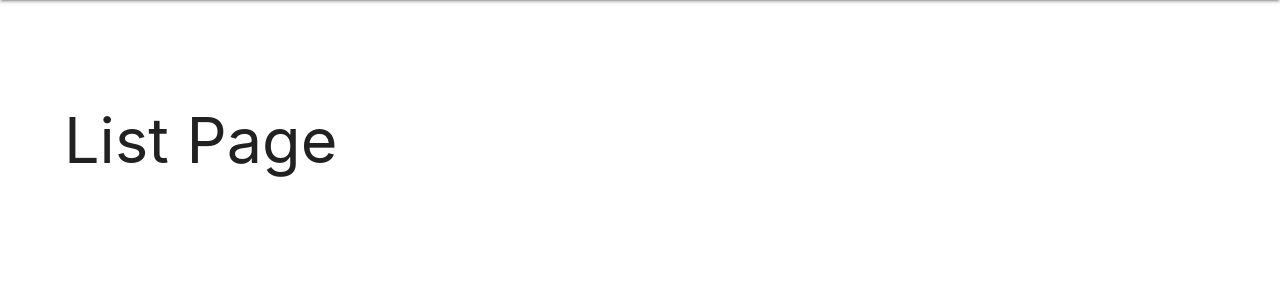
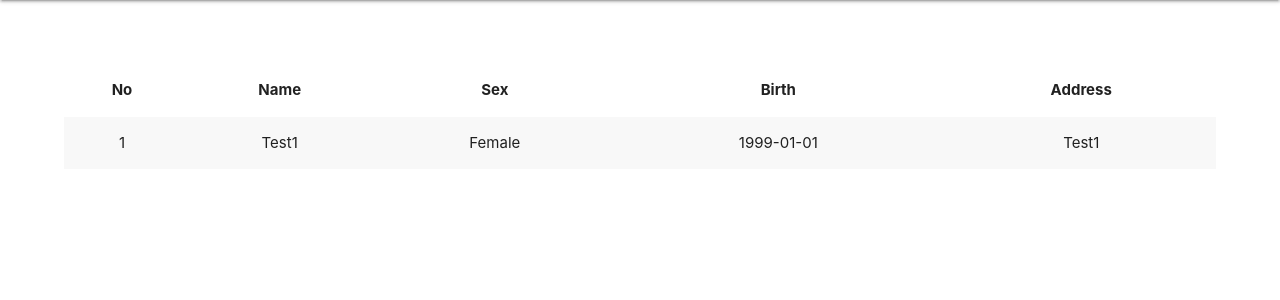
Before and after one commit to songmilee/NightBoard, a Flask app: page /list in a window 1280 px wide. Shown: the part 64-364 px from the top of the page. Run offline with Flask 2, Linux system fonts and the light colour scheme.

Commit message:
add table in list.html

```diff
--- a/flask_ppd/app/templates/list.html
+++ b/flask_ppd/app/templates/list.html
@@ -7,7 +7,36 @@
     {% include "partial/navbar.html" %}
 
     <div class="content">
-        <h1>List Page </h1>
+        <table class="striped centered responsive-table">
+            <thead>
+                <tr>
+                    <th>No</th>
+                    <th>Name</th>
+                    <th>Sex</th>
+                    <th>Birth</th>
+                    <th>Address</th>
+                </tr>
+            </thead>
+            <tbody>
+                <tr>
+                    <td>1</td>
+                    <td>Test1</td>
+                    <td>Female</td>
+                    <td>1999-01-01</td>
+                    <td>Test1</td>
+                </tr>
+                {% for i in users %}
+                    <tr>
+                        <td>{{ i.mem_no }}</td>
+                        <td>{{ i.mem_name }}</td>
+                        <td>{{ i.mem_sex }}</td>
+                        <td>{{ i.mem_year }}</td>
+                        <td>{{ i.mem_address }}</td>
+                    </tr>
+                {% endfor %}
+            </tbody>
+
+        </table>
     </div>
 
     {% include "partial/js.html" %}
```
